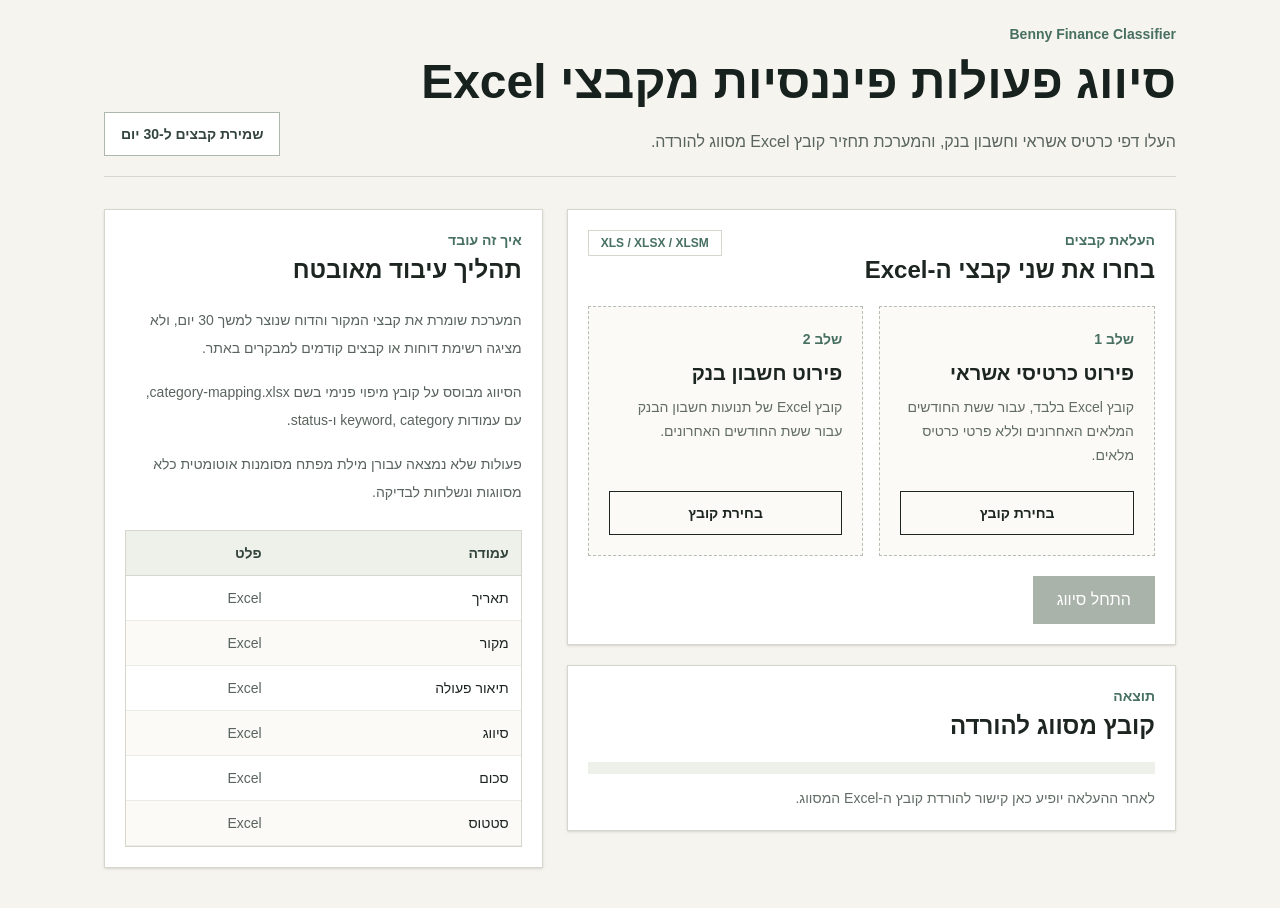
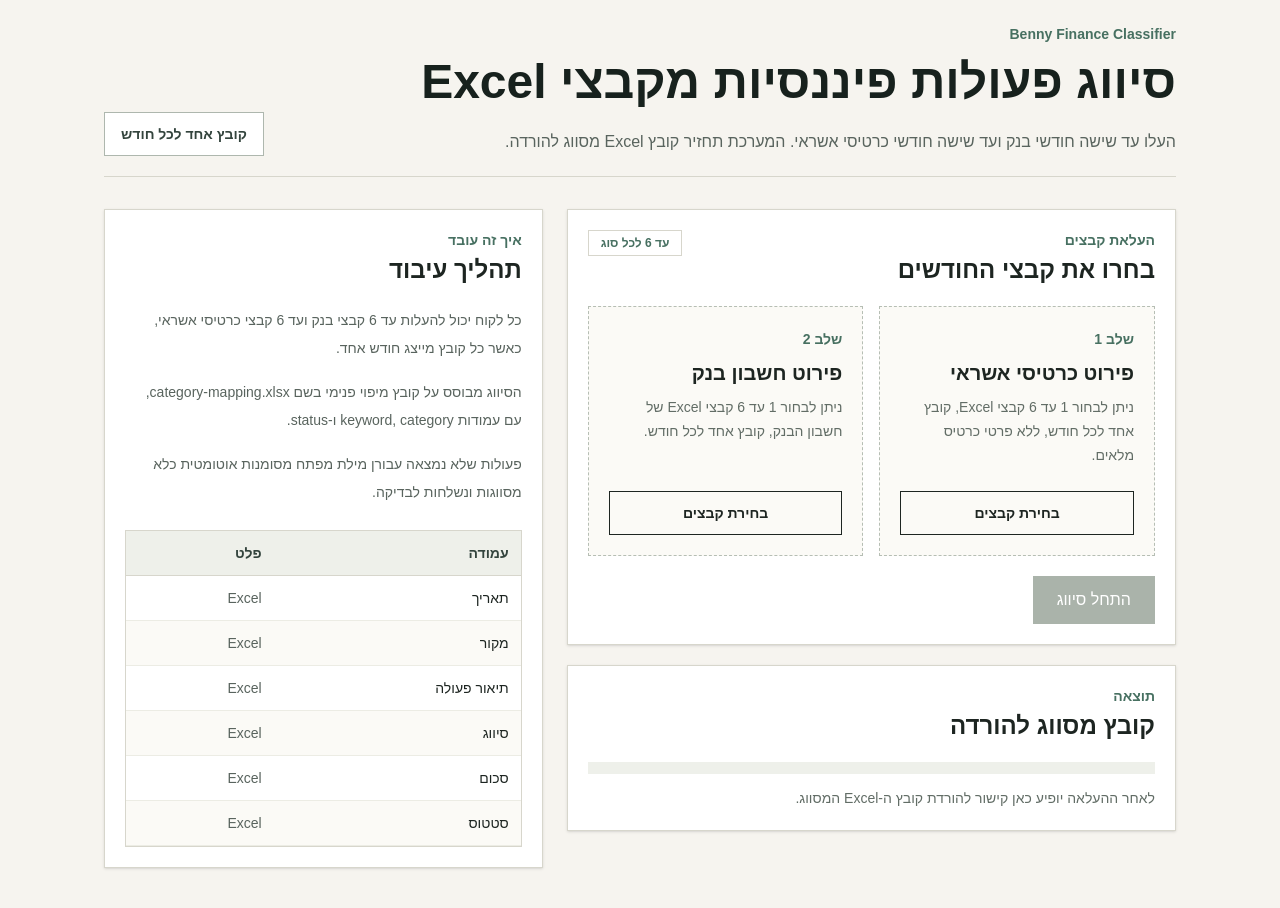
Before and after one commit to AboubakarArisar/finance-classifier, a Next.js app: page / in a window 1280 px wide. Shown: the top 908 px of the page. Built offline with nearby package versions, Linux system fonts and the light colour scheme.

Commit message:
added remainng stufF

```diff
--- a/app/api/analyze/route.ts
+++ b/app/api/analyze/route.ts
@@ -6,18 +6,27 @@ const requiredFiles: { field: string; kind: UploadKind; label: string }[] = [
   { field: "creditFile", kind: "credit", label: "קובץ כרטיסי אשראי" },
   { field: "bankFile", kind: "bank", label: "קובץ חשבון בנק" },
 ];
+const maxFilesPerGroup = 6;
 
 export async function POST(request: Request) {
   try {
     const formData = await request.formData();
     const uploadedFiles = await Promise.all(
       requiredFiles.map(async (requiredFile) => {
-        const value = formData.get(requiredFile.field);
+        const values = formData
+          .getAll(requiredFile.field)
+          .filter((value): value is File => value instanceof File && value.size > 0);
 
-        if (!(value instanceof File) || value.size === 0) {
-          throw new Error(`חסר ${requiredFile.label}.`);
+        if (values.length === 0) {
+          throw new Error(`חסר ${requiredFile.label}. יש להעלות בין 1 ל-6 קבצי Excel.`);
         }
 
+        if (values.length > maxFilesPerGroup) {
+          throw new Error(`${requiredFile.label} מוגבל ל-6 קבצי Excel לכל היותר.`);
+        }
+
+        return Promise.all(
+          values.map(async (value) => {
             if (!isExcelFileName(value.name)) {
               throw new Error(`${requiredFile.label} חייב להיות קובץ Excel מסוג XLS, XLSX או XLSM.`);
             }
@@ -29,8 +38,10 @@ export async function POST(request: Request) {
             };
           }),
         );
+      }),
+    );
 
-    return Response.json(await analyzeFinancialStatements(uploadedFiles));
+    return Response.json(await analyzeFinancialStatements(uploadedFiles.flat()));
   } catch (error) {
     const message = error instanceof Error ? error.message : "אירעה שגיאה בעיבוד הקבצים.";
     return Response.json({ error: message }, { status: 400 });
--- a/app/page.tsx
+++ b/app/page.tsx
@@ -10,14 +10,16 @@ type AnalyzeResponse = {
   rowCount: number;
 };
 
+const maxFilesPerGroup = 6;
+
 const uploadCards: Record<UploadKey, { description: string; label: string; step: string }> = {
   creditFile: {
-    description: "קובץ Excel בלבד, עבור ששת החודשים המלאים האחרונים וללא פרטי כרטיס מלאים.",
+    description: "ניתן לבחור 1 עד 6 קבצי Excel, קובץ אחד לכל חודש, ללא פרטי כרטיס מלאים.",
     label: "פירוט כרטיסי אשראי",
     step: "שלב 1",
   },
   bankFile: {
-    description: "קובץ Excel של תנועות חשבון הבנק עבור ששת החודשים האחרונים.",
+    description: "ניתן לבחור 1 עד 6 קבצי Excel של חשבון הבנק, קובץ אחד לכל חודש.",
     label: "פירוט חשבון בנק",
     step: "שלב 2",
   },
@@ -29,47 +31,57 @@ function isExcelFile(file: File) {
 }
 
 export default function Home() {
-  const [files, setFiles] = useState<Record<UploadKey, File | null>>({
-    bankFile: null,
-    creditFile: null,
+  const [files, setFiles] = useState<Record<UploadKey, File[]>>({
+    bankFile: [],
+    creditFile: [],
   });
   const [error, setError] = useState("");
   const [result, setResult] = useState<AnalyzeResponse | null>(null);
   const [isSubmitting, setIsSubmitting] = useState(false);
 
-  const canSubmit = useMemo(() => Boolean(files.creditFile && files.bankFile), [files]);
+  const canSubmit = useMemo(
+    () => files.creditFile.length > 0 && files.bankFile.length > 0,
+    [files],
+  );
 
   function handleFileChange(key: UploadKey, event: ChangeEvent<HTMLInputElement>) {
-    const nextFile = event.target.files?.[0] ?? null;
+    const selectedFiles = Array.from(event.target.files ?? []);
     setResult(null);
 
-    if (!nextFile) {
-      setFiles((current) => ({ ...current, [key]: null }));
+    if (selectedFiles.length === 0) {
+      setFiles((current) => ({ ...current, [key]: [] }));
       return;
     }
 
-    if (!isExcelFile(nextFile)) {
+    if (selectedFiles.length > maxFilesPerGroup) {
+      event.target.value = "";
+      setError("ניתן להעלות עד 6 קבצי Excel בכל קטגוריה.");
+      setFiles((current) => ({ ...current, [key]: [] }));
+      return;
+    }
+
+    if (selectedFiles.some((file) => !isExcelFile(file))) {
       event.target.value = "";
       setError("ניתן להעלות קבצי Excel בלבד: XLS, XLSX או XLSM.");
-      setFiles((current) => ({ ...current, [key]: null }));
+      setFiles((current) => ({ ...current, [key]: [] }));
       return;
     }
 
     setError("");
-    setFiles((current) => ({ ...current, [key]: nextFile }));
+    setFiles((current) => ({ ...current, [key]: selectedFiles }));
   }
 
   async function submitFiles(event: FormEvent<HTMLFormElement>) {
     event.preventDefault();
 
-    if (!files.creditFile || !files.bankFile) {
-      setError("יש להעלות גם קובץ כרטיסי אשראי וגם קובץ חשבון בנק.");
+    if (!canSubmit) {
+      setError("יש להעלות לפחות קובץ אחד של כרטיסי אשראי ולפחות קובץ אחד של חשבון בנק.");
       return;
     }
 
     const formData = new FormData();
-    formData.append("creditFile", files.creditFile);
-    formData.append("bankFile", files.bankFile);
+    files.creditFile.forEach((file) => formData.append("creditFile", file));
+    files.bankFile.forEach((file) => formData.append("bankFile", file));
 
     setError("");
     setResult(null);
@@ -104,11 +116,11 @@ export default function Home() {
               סיווג פעולות פיננסיות מקבצי Excel
             </h1>
             <p className="mt-4 max-w-2xl text-base leading-7 text-[#59645e]">
-              העלו דפי כרטיס אשראי וחשבון בנק, והמערכת תחזיר קובץ Excel מסווג להורדה.
+              העלו עד שישה חודשי בנק ועד שישה חודשי כרטיסי אשראי. המערכת תחזיר קובץ Excel מסווג להורדה.
             </p>
           </div>
           <span className="inline-flex h-11 items-center border border-[#aeb7ae] bg-white px-4 text-sm font-semibold text-[#33443d]">
-            שמירת קבצים ל-30 יום
+            קובץ אחד לכל חודש
           </span>
         </header>
 
@@ -118,17 +130,17 @@ export default function Home() {
               <div className="flex items-start justify-between gap-4">
                 <div>
                   <p className="text-sm font-semibold text-[#477061]">העלאת קבצים</p>
-                  <h2 className="mt-1 text-2xl font-semibold">בחרו את שני קבצי ה-Excel</h2>
+                  <h2 className="mt-1 text-2xl font-semibold">בחרו את קבצי החודשים</h2>
                 </div>
                 <span className="border border-[#d7d6cc] px-3 py-1 text-xs font-semibold text-[#477061]">
-                  XLS / XLSX / XLSM
+                  עד 6 לכל סוג
                 </span>
               </div>
 
               <div className="mt-5 grid gap-4 sm:grid-cols-2">
                 {(Object.keys(uploadCards) as UploadKey[]).map((key) => (
                   <label
-                    className="flex min-h-52 cursor-pointer flex-col justify-between border border-dashed border-[#b6beb4] bg-[#fbfaf6] p-5 transition hover:border-[#477061] hover:bg-white"
+                    className="flex min-h-56 cursor-pointer flex-col justify-between border border-dashed border-[#b6beb4] bg-[#fbfaf6] p-5 transition hover:border-[#477061] hover:bg-white"
                     key={key}
                   >
                     <span>
@@ -142,13 +154,23 @@ export default function Home() {
                       <input
                         accept=".xls,.xlsx,.xlsm,application/vnd.ms-excel,application/vnd.openxmlformats-officedocument.spreadsheetml.sheet"
                         className="sr-only"
+                        multiple
                         name={key}
                         onChange={(event) => handleFileChange(key, event)}
                         type="file"
                       />
                       <span className="inline-flex min-h-11 w-full items-center justify-center border border-[#1d2521] px-4 text-center text-sm font-semibold">
-                        {files[key]?.name ?? "בחירת קובץ"}
+                        {files[key].length > 0 ? `נבחרו ${files[key].length} קבצים` : "בחירת קבצים"}
                       </span>
+                      {files[key].length > 0 ? (
+                        <span className="mt-3 grid gap-1 text-xs leading-5 text-[#59645e]">
+                          {files[key].map((file) => (
+                            <span className="truncate" key={`${key}-${file.name}`}>
+                              {file.name}
+                            </span>
+                          ))}
+                        </span>
+                      ) : null}
                     </span>
                   </label>
                 ))}
@@ -201,15 +223,10 @@ export default function Home() {
 
           <aside className="border border-[#d7d6cc] bg-white p-5 shadow-sm">
             <p className="text-sm font-semibold text-[#477061]">איך זה עובד</p>
-            <h2 className="mt-1 text-2xl font-semibold">תהליך עיבוד מאובטח</h2>
+            <h2 className="mt-1 text-2xl font-semibold">תהליך עיבוד</h2>
             <div className="mt-5 grid gap-4 text-sm leading-7 text-[#59645e]">
-              <p>
-                המערכת שומרת את קבצי המקור והדוח שנוצר למשך 30 יום, ולא מציגה רשימת דוחות או קבצים קודמים למבקרים
-                באתר.
-              </p>
-              <p>
-                הסיווג מבוסס על קובץ מיפוי פנימי בשם category-mapping.xlsx, עם עמודות keyword, category ו-status.
-              </p>
+              <p>כל לקוח יכול להעלות עד 6 קבצי בנק ועד 6 קבצי כרטיסי אשראי, כאשר כל קובץ מייצג חודש אחד.</p>
+              <p>הסיווג מבוסס על קובץ מיפוי פנימי בשם category-mapping.xlsx, עם עמודות keyword, category ו-status.</p>
               <p>פעולות שלא נמצאה עבורן מילת מפתח מסומנות אוטומטית כלא מסווגות ונשלחות לבדיקה.</p>
             </div>
 
--- a/lib/finance-analyzer.ts
+++ b/lib/finance-analyzer.ts
@@ -1,6 +1,7 @@
 import { randomUUID } from "crypto";
 import { existsSync } from "fs";
 import { mkdir, readdir, readFile, rm, stat, writeFile } from "fs/promises";
+import os from "os";
 import path from "path";
 import * as XLSX from "xlsx";
 
@@ -36,8 +37,8 @@ type ClassifiedTransaction = NormalizedTransaction & {
   status: string;
 };
 
-const jobsDir = path.join(process.cwd(), ".data", "jobs");
-const mappingPath = path.join(process.cwd(), "data", "category-mapping.xlsx");
+const jobsDir = getJobsDir();
+const mappingPath = path.join(/*turbopackIgnore: true*/ process.cwd(), "data", "category-mapping.xlsx");
 const retentionMs = 30 * 24 * 60 * 60 * 1000;
 const excelExtensions = [".xls", ".xlsx", ".xlsm"];
 
@@ -78,6 +79,17 @@ export function isExcelFileName(fileName: string) {
   return excelExtensions.includes(path.extname(fileName).toLowerCase());
 }
 
+function getJobsDir() {
+  if (process.env.FINANCE_DATA_DIR) {
+    return path.join(process.env.FINANCE_DATA_DIR, "jobs");
+  }
+
+  const isServerless = Boolean(process.env.VERCEL || process.env.AWS_LAMBDA_FUNCTION_NAME || process.env.WEBSITE_INSTANCE_ID);
+  return isServerless
+    ? path.join(/*turbopackIgnore: true*/ os.tmpdir(), "benny-finance-classifier", "jobs")
+    : path.join(/*turbopackIgnore: true*/ process.cwd(), ".data", "jobs");
+}
+
 export async function analyzeFinancialStatements(files: UploadedWorkbook[]): Promise<AnalyzeResult> {
   await mkdir(jobsDir, { recursive: true });
   await cleanupExpiredJobs();
@@ -113,10 +125,9 @@ export async function readReport(jobId: string) {
     return null;
   }
 
-  const reportPath = path.resolve(jobsDir, jobId, "report.xlsx");
-  const resolvedJobsDir = path.resolve(jobsDir);
+  const reportPath = path.join(jobsDir, jobId, "report.xlsx");
 
-  if (!reportPath.startsWith(resolvedJobsDir) || !existsSync(reportPath)) {
+  if (!existsSync(reportPath)) {
     return null;
   }
 
```
Lines whose indentation alone changed are shown as unchanged.
